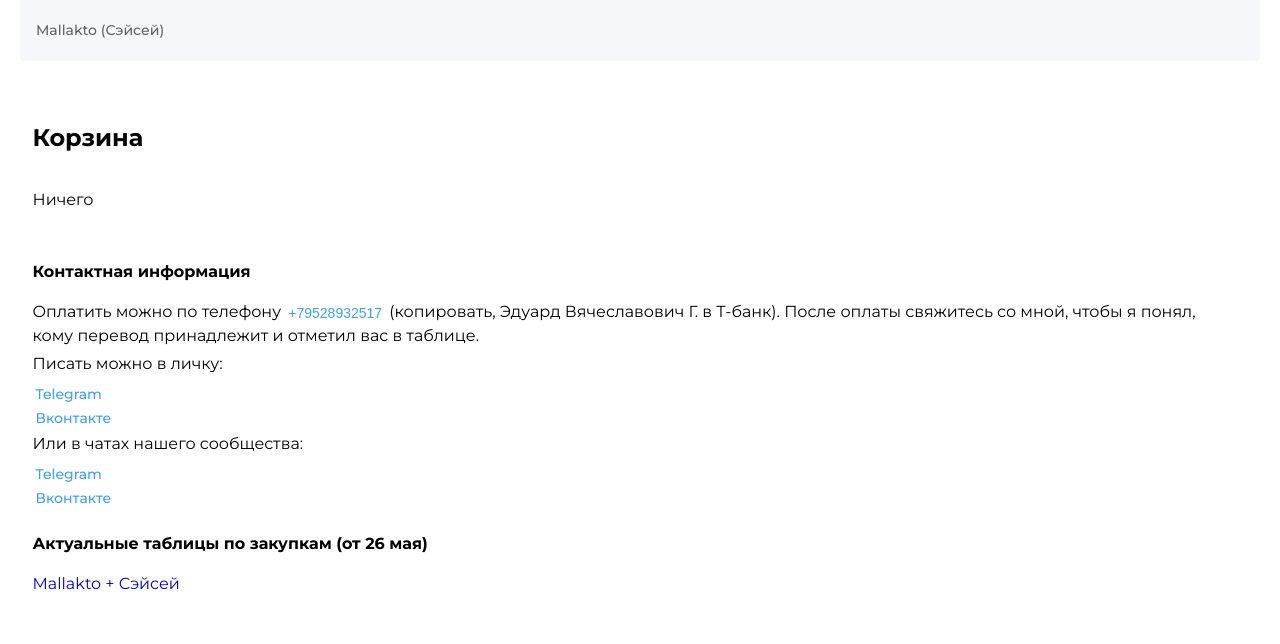
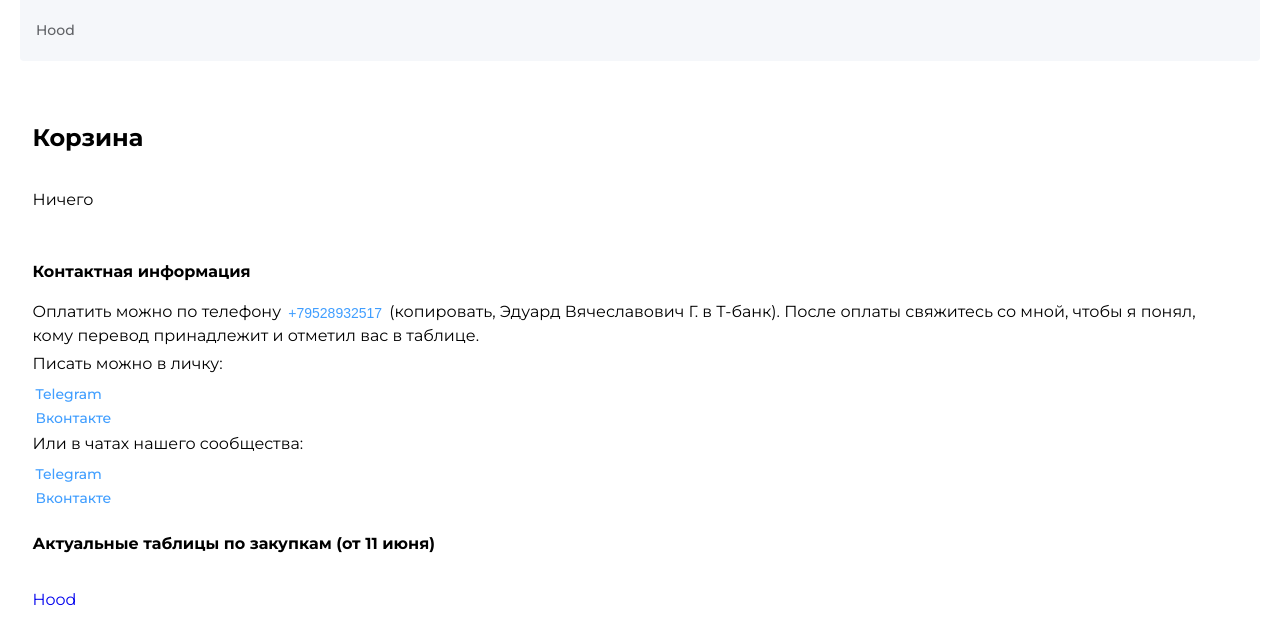
Before and after one commit to lefhl/fast-calc, a Vue app: page /#/ in a window 1280 px wide. Shown: the top 644 px of the page. Built offline with nearby package versions, Linux system fonts and the light colour scheme.

Commit message:
новый закуп

```diff
--- a/src/view/Main.vue
+++ b/src/view/Main.vue
@@ -94,20 +94,20 @@
       </span>
     </p>
 
-    <h4 class="mt-24 mb-16">Актуальные таблицы по закупкам (от 26 мая)</h4>
+    <h4 class="mt-24 mb-16">Актуальные таблицы по закупкам (от 11 июня)</h4>
     <div class="df fxdc aifs">
-      <a
+      <!-- <a
         class="inline-block"
         href="https://docs.google.com/spreadsheets/d/1W0aX7gGhklK9io0ymGHe0utwf2zIAeMZKJeBeKm2FBQ/edit?gid=0#gid=0"
         target="_blank"
         >Mallakto + Сэйсей</a
-      >
-      <!-- <a
+      > -->
+      <a
         class="inline-block mt-16"
-        href="https://docs.google.com/spreadsheets/d/1Jznn_ZX2jSMR3ihelY_4ueD39qZbl6EC-6jNOlwse54/edit?usp=sharing"
+        href="https://docs.google.com/spreadsheets/d/1OLkR7EsVc85_h-zQ4CyLPGd_0KrlsP4_KDi4BZN3Gwk/edit?usp=sharing"
         target="_blank"
         >Hood</a
-      > -->
+      >
     </div>
   </div>
 </template>
--- a/src/view/__shared/components/AppHeader.vue
+++ b/src/view/__shared/components/AppHeader.vue
@@ -41,14 +41,14 @@ const moreoverHundredVal = computed(() => {
 })
 
 const links = [
+  // {
+  //   route: 'Mallakto',
+  //   title: 'Mallakto (Сэйсей)',
+  // },
   {
-    route: 'Mallakto',
-    title: 'Mallakto (Сэйсей)',
+    route: 'Hood',
+    title: 'Hood',
   },
-  // {
-  //   route: 'Hood',
-  //   title: 'Hood',
-  // },
 ]
 </script>
 
```
